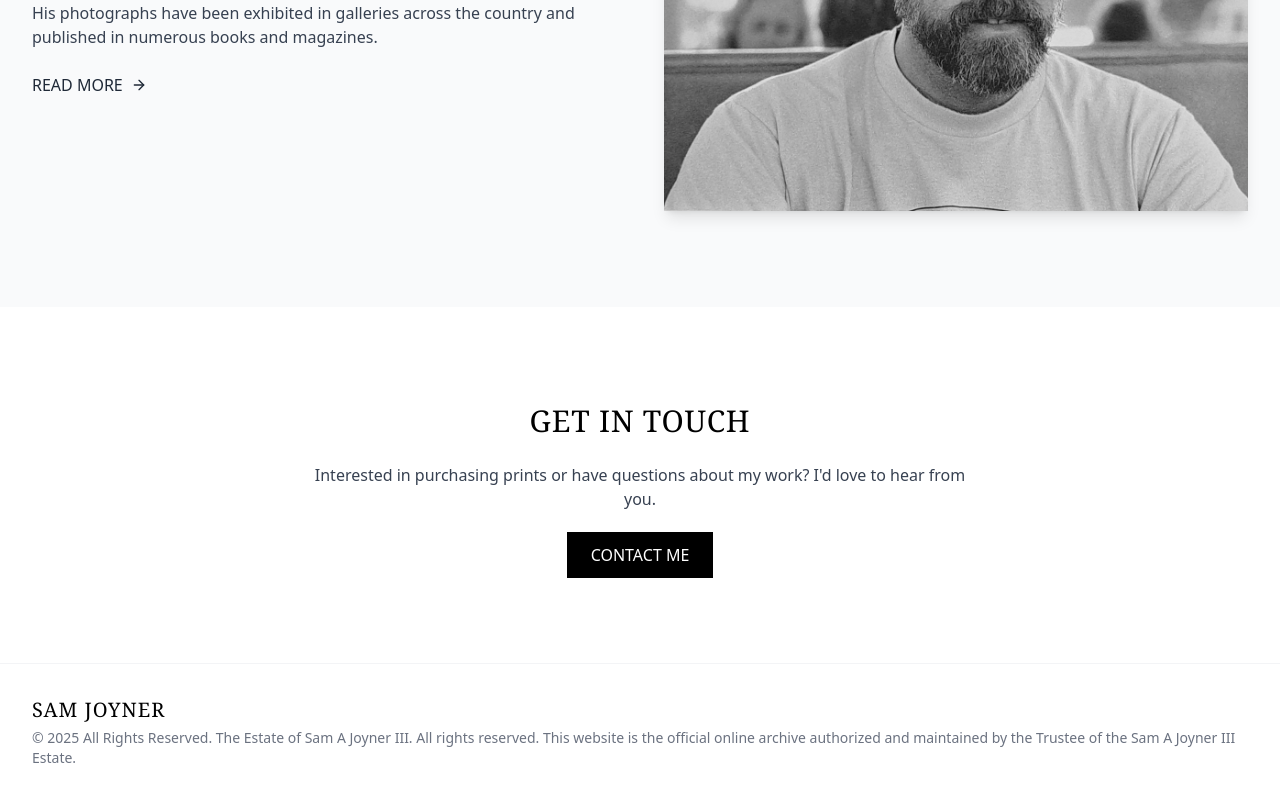
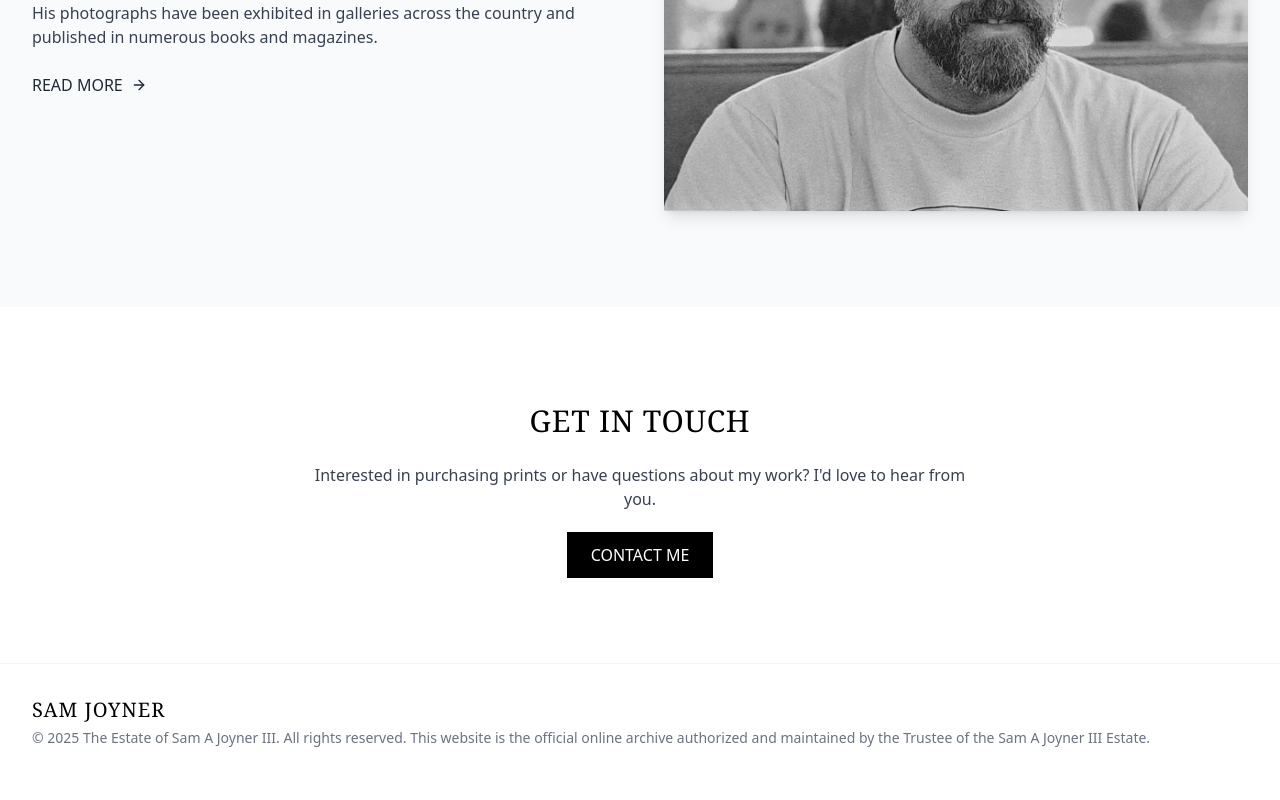
Before and after one commit to TJonCanon/sam-joyner-photography-real, a Next.js app: page / in a window 1280 px wide. Shown: the part 1970-2770 px from the top of the page. Built offline with nearby package versions, Linux system fonts and the light colour scheme.

Commit message:
Remove redundant 'All Rights Reserved' text

```diff
--- a/src/components/Footer.tsx
+++ b/src/components/Footer.tsx
@@ -12,7 +12,7 @@ const Footer = () => {
               SAM JOYNER
             </Link>
             <p className="text-sm text-gray-500 mt-1">
-              © {currentYear} All Rights Reserved. The Estate of Sam A Joyner III. All rights reserved. This website is the official online archive authorized and maintained by the Trustee of the Sam A Joyner III Estate.
+              © {currentYear} The Estate of Sam A Joyner III. All rights reserved. This website is the official online archive authorized and maintained by the Trustee of the Sam A Joyner III Estate.
             </p>
           </div>
         </div>
```
